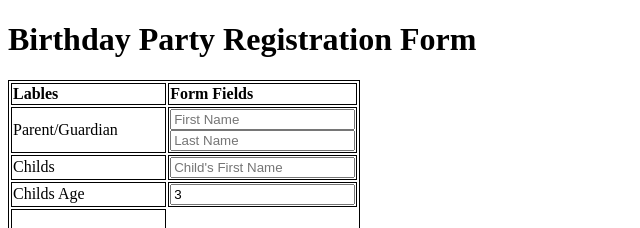
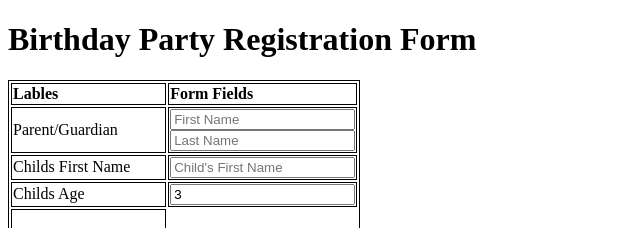
Before and after one commit to nealmeida1/SE111, a plain HTML site: page w5/homework/w5_form_files/index.html in a window 1280 px wide. Shown: the top 228 px of the page, 0-640 px from the left. Drawn offline with Linux system fonts and the light colour scheme.

Commit message:
w5tableHW

```diff
--- a/w5/homework/w5_form_files/index.html
+++ b/w5/homework/w5_form_files/index.html
@@ -42,7 +42,7 @@
 
             <tr>
 
-                <td><label for="c-first">Childs</label></td>
+                <td><label for="c-first">Childs First Name</label></td>
                 <td><input type="text" required name="cfirst" id="c-first" placeholder="Child's First Name"></td>
 
             </tr>
```
